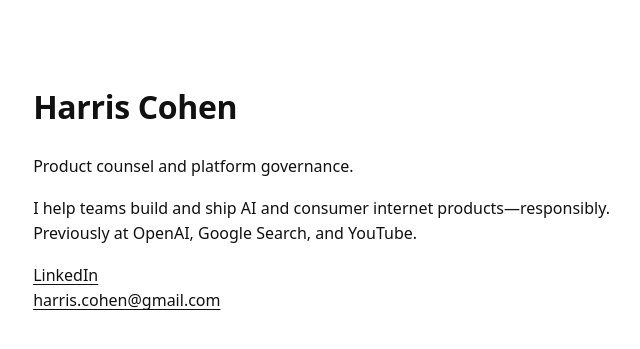
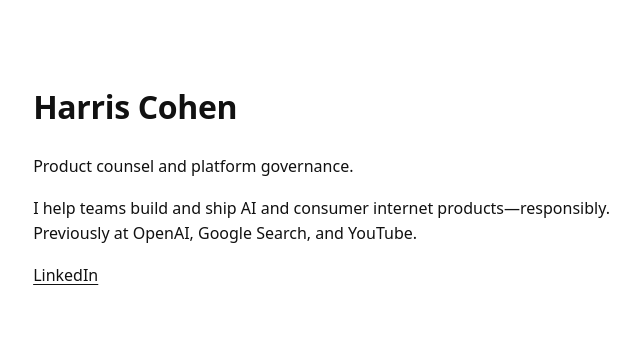
Before and after one commit to harriscohen-lab/hlc.fyi, a Jekyll site: the page built from index.md, in a window 1280 px wide. Shown: the top 349 px of the page, without its empty margins (314-954 px from the left). Built offline with Jekyll 4.4.1, drawn with Linux system fonts in a browser that asks for light colours.

Commit message:
Update index.md

```diff
--- a/index.md
+++ b/index.md
@@ -11,4 +11,3 @@ I help teams build and ship AI and consumer internet products—responsibly.
 Previously at OpenAI, Google Search, and YouTube.
 
 [LinkedIn](https://linkedin.com/in/harrislco)
-[harris.cohen@gmail.com](mailto:harris.cohen@gmail.com)
```
